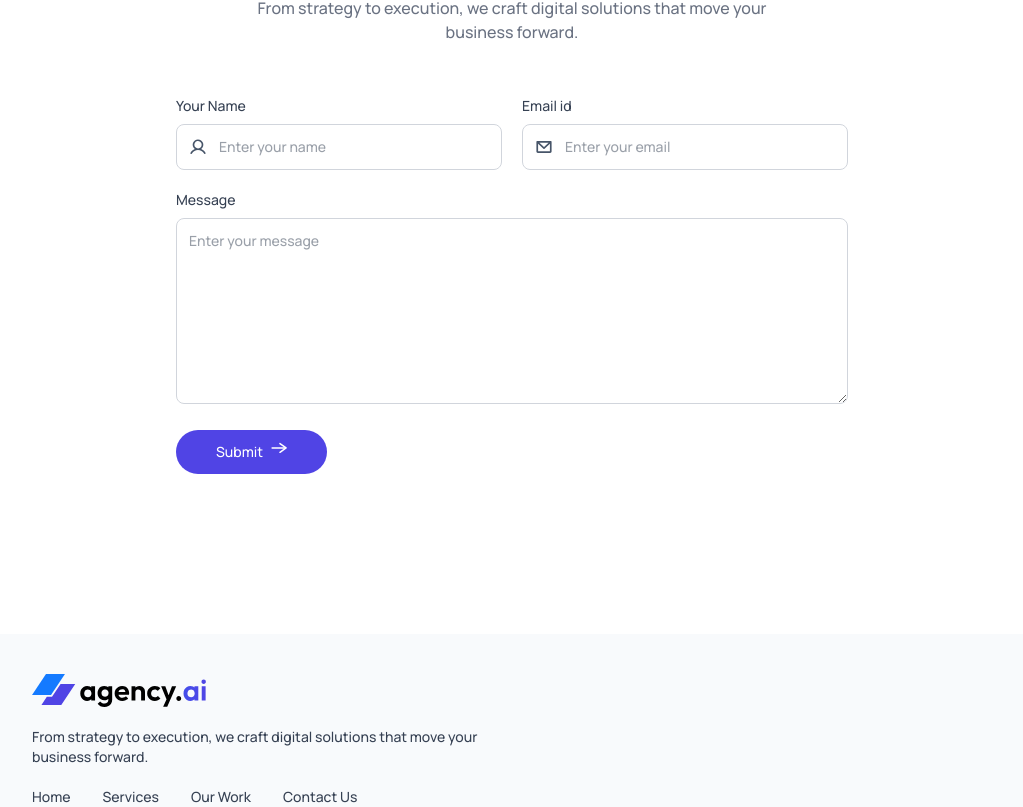
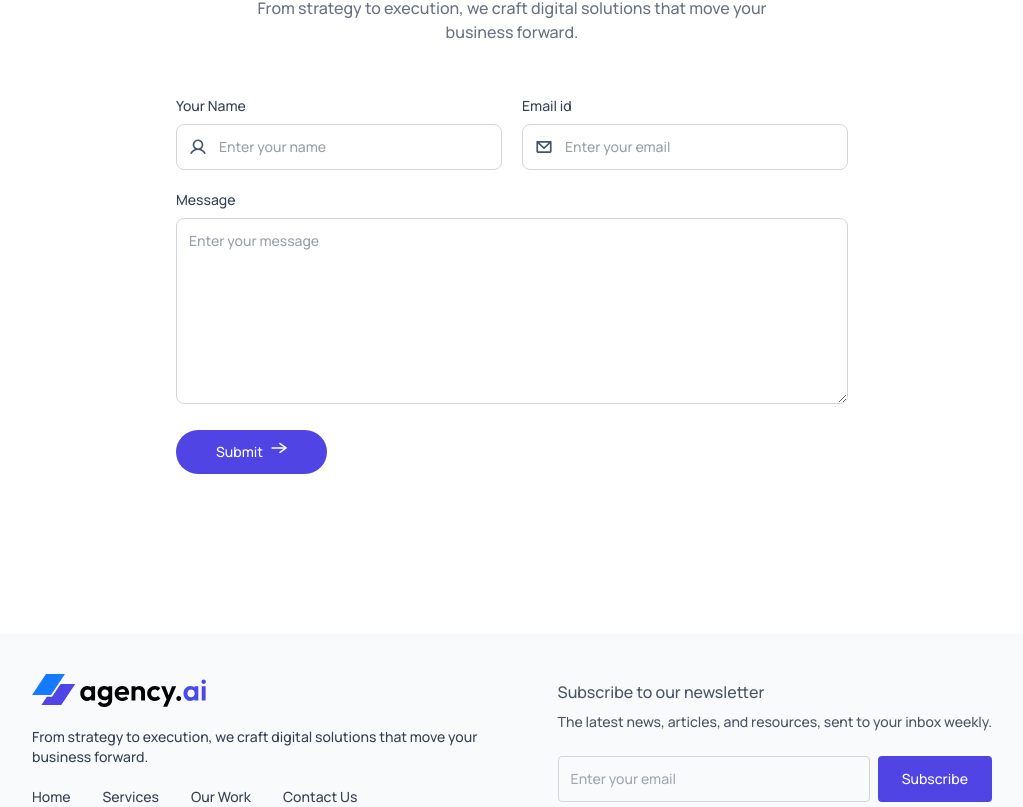
Before and after one commit to arunpmanoj/agency-ai, a React (Vite) app: page / in a window 1280 px wide. Shown: the part 3184-3991 px from the top of the page, without its empty margins (128-1151 px from the left). Built offline with nearby package versions, Linux system fonts and the light colour scheme.

Commit message:
created the right section of footer

```diff
--- a/src/components/Footer.jsx
+++ b/src/components/Footer.jsx
@@ -16,7 +16,15 @@ const Footer = ({theme}) => {
             <li><a className='hover:text-primary' href="#contact-us">Contact Us</a></li>
           </ul>
         </div>
-        <div></div>
+       <div className='text-gray-600 dark:text-gray-400'>
+            <h3 className='font-semibold'>Subscribe to our newsletter</h3>
+            <p className=' text-sm mt-2 mb-6'>The latest news,
+            articles, and resources, sent to your inbox weekly.</p>
+            <div className='flex gap-2 text-sm' >
+                <input type="email" placeholder='Enter your email' className='w-full p-3 text-sm outline-none rounded dark:text-gray-200 bg-transparent border border-gray-300 dark:border-gray-500'/>
+                <button className='bg-primary text-white rounded px-6'>Subscribe</button>
+            </div>
+        </div>
       </div>
     </div>
   )
```
